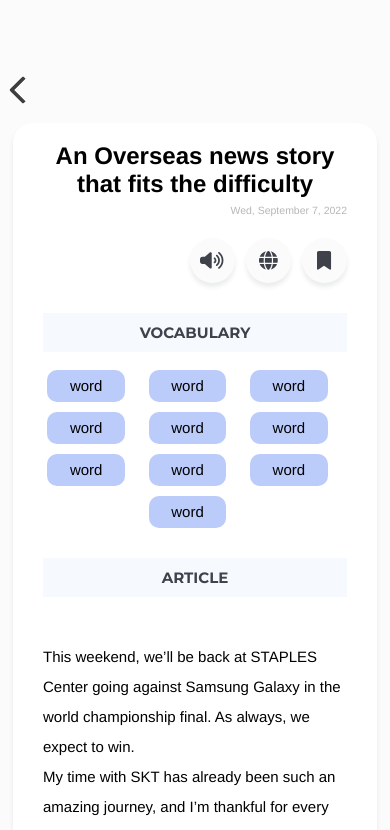
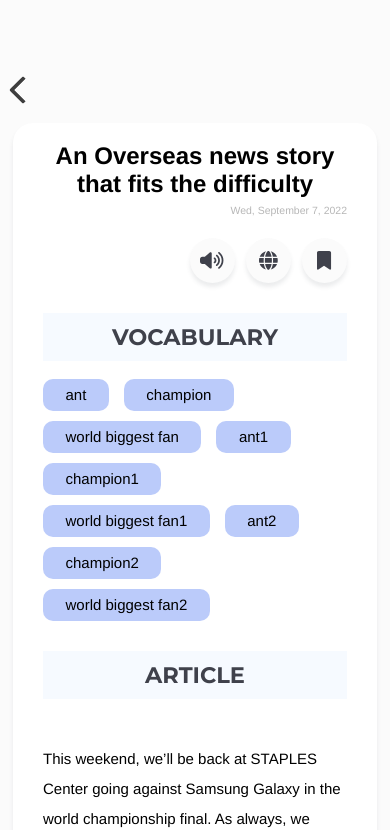
Before and after one commit to hanyoonseok/NEWSTUDY, a React app in the folder front/: page /news/1 in a window 390 px wide. Shown: the top 830 px of the page. Built offline with nearby package versions, Linux system fonts and the light colour scheme; a web font is replaced by a local one.

Commit message:
refactor: 💡 #5 기사 상세 영단어 모바일 뷰 수정
기존 알약만 보여주던 형태에서 클릭하면 뜻 보이도록 수정

✅ Closes: #5

```diff
--- a/front/src/pages/NewsDetail/index.js
+++ b/front/src/pages/NewsDetail/index.js
@@ -1,3 +1,4 @@
+import { useCallback, useState } from "react";
 import { useMediaQuery } from "react-responsive";
 import { FontAwesomeIcon } from "@fortawesome/react-fontawesome";
 import {
@@ -10,6 +11,8 @@
 import NewsCard from "components/NewsCard";
 
 export default function NewsDetail() {
+  const [selectedWord, setSelectedWord] = useState(null);
+
   const isMobile = useMediaQuery({
     query: "(max-width:480px)",
   });
@@ -23,6 +26,34 @@
     category: "SPORTS",
     level: "c",
   };
+
+  const words = [
+    {
+      id: 1,
+      eng: "ant",
+      mean: "개미",
+    },
+    { id: 2, eng: "champion", mean: "탬피언" },
+    { id: 3, eng: "world biggest fan", mean: "세계 제일 큰 팬" },
+    { id: 4, eng: "ant1", mean: "개미1" },
+    { id: 5, eng: "champion1", mean: "탬피언1" },
+    { id: 6, eng: "world biggest fan1", mean: "세계 제일 큰 팬1" },
+    { id: 7, eng: "ant2", mean: "개미2" },
+    { id: 8, eng: "champion2", mean: "탬피언2" },
+    { id: 9, eng: "world biggest fan2", mean: "세계 제일 큰 팬2" },
+  ];
+
+  const onWordDrugClick = useCallback(
+    (word) => {
+      if (!isMobile) return;
+
+      if (!selectedWord) setSelectedWord(word);
+      else if (word.eng === selectedWord.eng) setSelectedWord(null);
+      else setSelectedWord(word);
+      console.log(word);
+    },
+    [isMobile, selectedWord],
+  );
 
   return (
     <div className="newsdetail-container">
@@ -57,19 +88,22 @@
               </div>
             </section>
           )}
-          <h3 className="news-subtitle">VOCABULARY</h3>
+          <h3 className="news-subtitle change">VOCABULARY</h3>
           <div className="news-hot-word">
             <section className="words-container">
-              <div className="word-drug">word</div>
-              <div className="word-drug">word</div>
-              <div className="word-drug">word</div>
-              <div className="word-drug">word</div>
-              <div className="word-drug">word</div>
-              <div className="word-drug">word</div>
-              <div className="word-drug">word</div>
-              <div className="word-drug">word</div>
-              <div className="word-drug">word</div>
-              <div className="word-drug">word</div>
+              {words.map((e) => {
+                return (
+                  <div
+                    className={`word-drug ${
+                      selectedWord && selectedWord.eng === e.eng ? "on" : ""
+                    }`}
+                    onClick={() => onWordDrugClick(e)}
+                    key={e.id}
+                  >
+                    {e.eng}
+                  </div>
+                );
+              })}
             </section>
             {!isMobile && (
               <section className="functions-container">
@@ -93,8 +127,14 @@
                 </div>
               </section>
             )}
+            {selectedWord && (
+              <div className="word-mean-container">
+                <h3 className="word-mean-title">{selectedWord.eng}</h3>
+                <h4 className="word-mean">{selectedWord.mean}</h4>
+              </div>
+            )}
           </div>
-          {isMobile && <h3 className="news-subtitle">ARTICLE</h3>}
+          {isMobile && <h3 className="news-subtitle change">ARTICLE</h3>}
           <p className="news-article">
             This weekend, we’ll be back at STAPLES Center going against Samsung
             Galaxy in the world championship final. As always, we expect to win.
--- a/front/src/pages/NewsDetail/style.scss
+++ b/front/src/pages/NewsDetail/style.scss
@@ -43,10 +43,16 @@
       width: 100%;
 
       @media (max-width: 480px) {
-        background-color: $lightx2-blue;
-        padding: 10px 0;
-        text-align: center;
-        margin-top: rem(40);
+        font-size: rem(30);
+      }
+
+      &.change {
+        @media (max-width: 480px) {
+          background-color: $lightx2-blue;
+          padding: 10px 0;
+          text-align: center;
+          margin-top: rem(40);
+        }
       }
     }
 
@@ -95,12 +101,37 @@
             background-color: $light-blue;
             margin-right: 15px;
             margin-top: 10px;
+
+            &.on {
+              background-color: darken($light-blue, 10%);
+            }
           }
 
           @media (max-width: 480px) {
             width: 100%;
-            justify-content: space-around;
           }
+        }
+
+        .word-mean-container {
+          @include FLEX-COLUMN;
+          width: 100%;
+          font-family: $eng-font;
+          margin-top: 24px;
+
+          .word-mean-title {
+            font-weight: bold;
+            font-size: rem(22);
+            line-height: 2;
+          }
+
+          .word-mean {
+            font-size: rem(20);
+            font-weight: initial;
+          }
+        }
+
+        @media (max-width: 480px) {
+          flex-direction: column;
         }
       }
 
```
